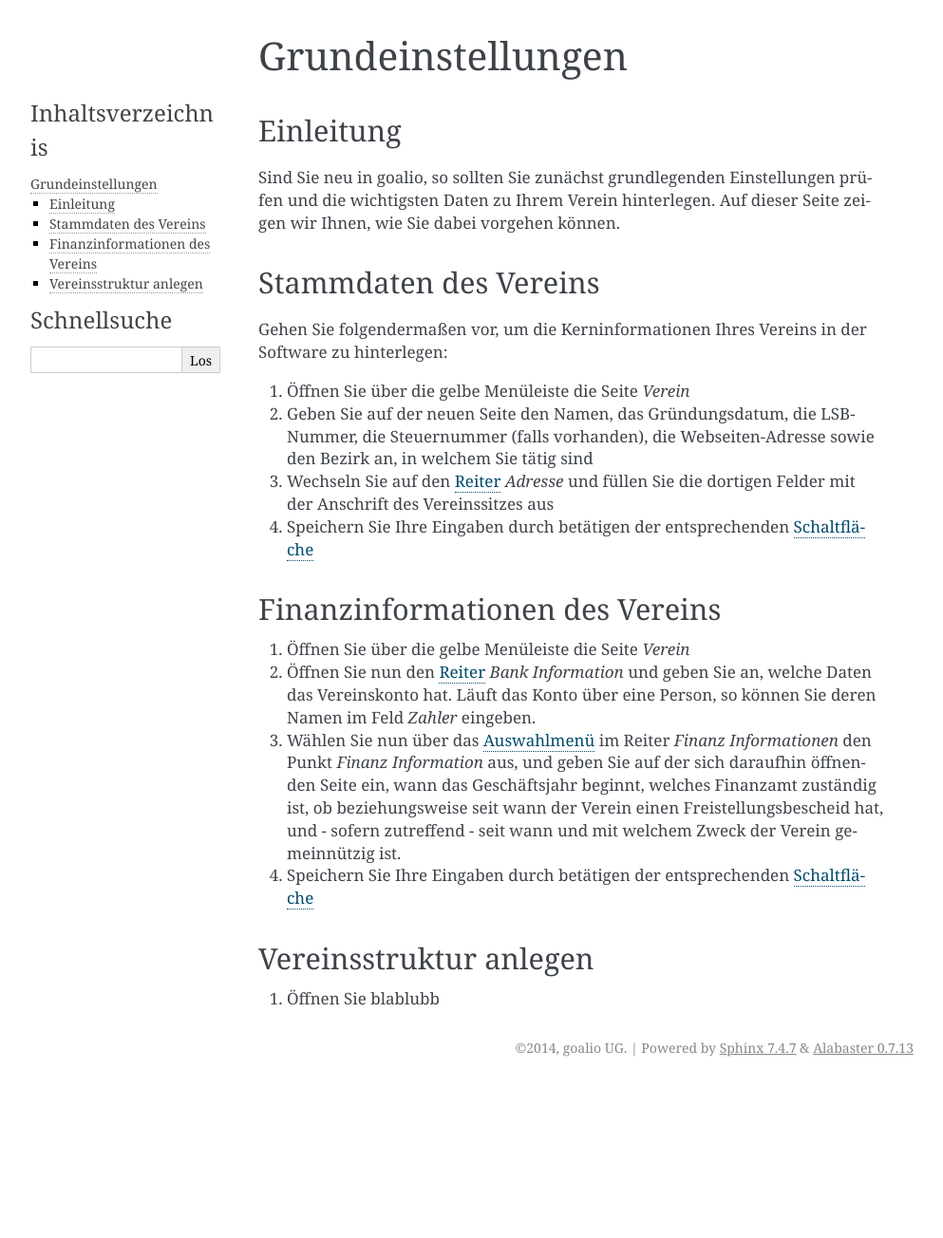
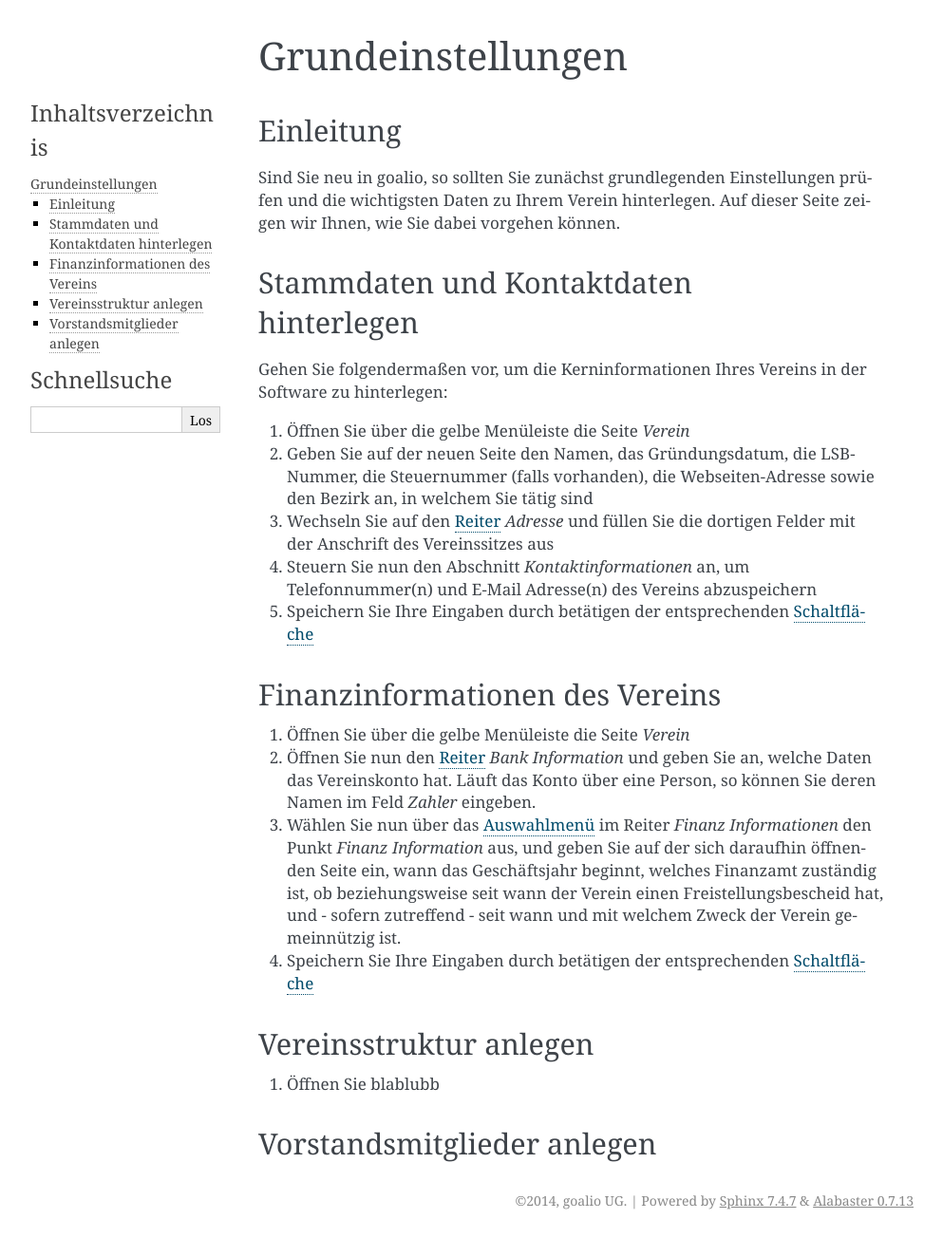
Before and after one commit to goalio/docs, a Sphinx documentation site: the page built from docs/erste-schritte/grundeinstellungen.rst, in a window 1280 px wide. Shown: the whole page at 95% size, without its empty margins (148-1141 px from the left). Built offline with Sphinx 7.4.7, drawn with Linux system fonts in a browser that asks for light colours; formulas are drawn with MathJax 3; before the commit the page ends 1143 px from its top, so only the background shows below that.

Commit message:
Update grundeinstellungen.rst

```diff
--- a/docs/erste-schritte/grundeinstellungen.rst
+++ b/docs/erste-schritte/grundeinstellungen.rst
@@ -6,8 +6,8 @@ Einleitung
 
 Sind Sie neu in goalio, so sollten Sie zunächst grundlegenden Einstellungen prüfen und die wichtigsten Daten zu Ihrem Verein hinterlegen. Auf dieser Seite zeigen wir Ihnen, wie Sie dabei vorgehen können.
 
-Stammdaten des Vereins
-----------------------
+Stammdaten und Kontaktdaten hinterlegen
+---------------------------------------
 
 Gehen Sie folgendermaßen vor, um die Kerninformationen Ihres Vereins in der Software zu hinterlegen:
 
@@ -17,7 +17,9 @@ Gehen Sie folgendermaßen vor, um die Kerninformationen Ihres Vereins in der Sof
 
 3. Wechseln Sie auf den Reiter_ *Adresse* und füllen Sie die dortigen Felder mit der Anschrift des Vereinssitzes aus
 
-4. Speichern Sie Ihre Eingaben durch betätigen der entsprechenden Schaltfläche_
+4. Steuern Sie nun den Abschnitt *Kontaktinformationen* an, um Telefonnummer(n) und E-Mail Adresse(n) des Vereins abzuspeichern
+
+5. Speichern Sie Ihre Eingaben durch betätigen der entsprechenden Schaltfläche_
 
 Finanzinformationen des Vereins
 -------------------------------
@@ -35,6 +37,9 @@ Vereinsstruktur anlegen
 
 1. Öffnen Sie blablubb
 
+Vorstandsmitglieder anlegen
+---------------------------
+
 
 .. _Auswahlmenü: /de/latest/erste-schritte/benutzeroberflaeche.html#auswahl-menus
 .. _Schaltfläche: /de/latest/erste-schritte/benutzeroberflaeche.html#schaltflachen
```
